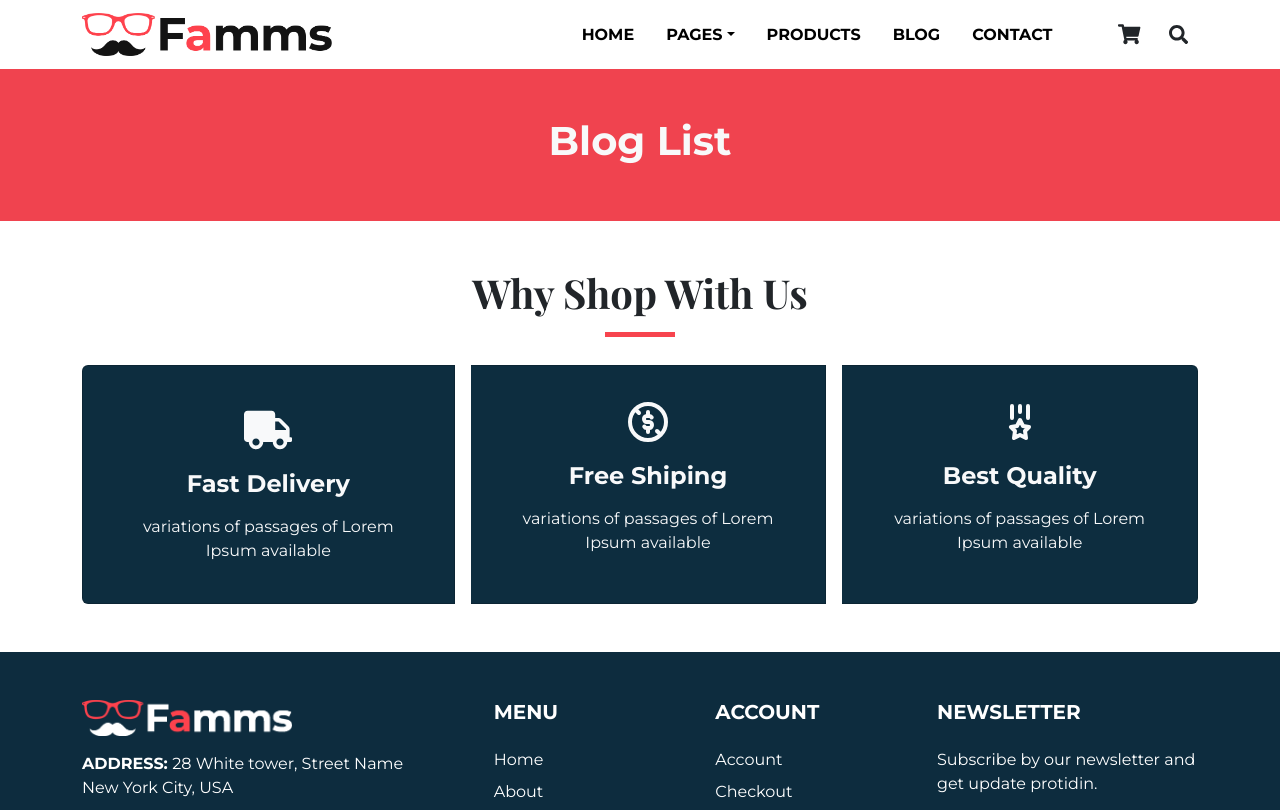
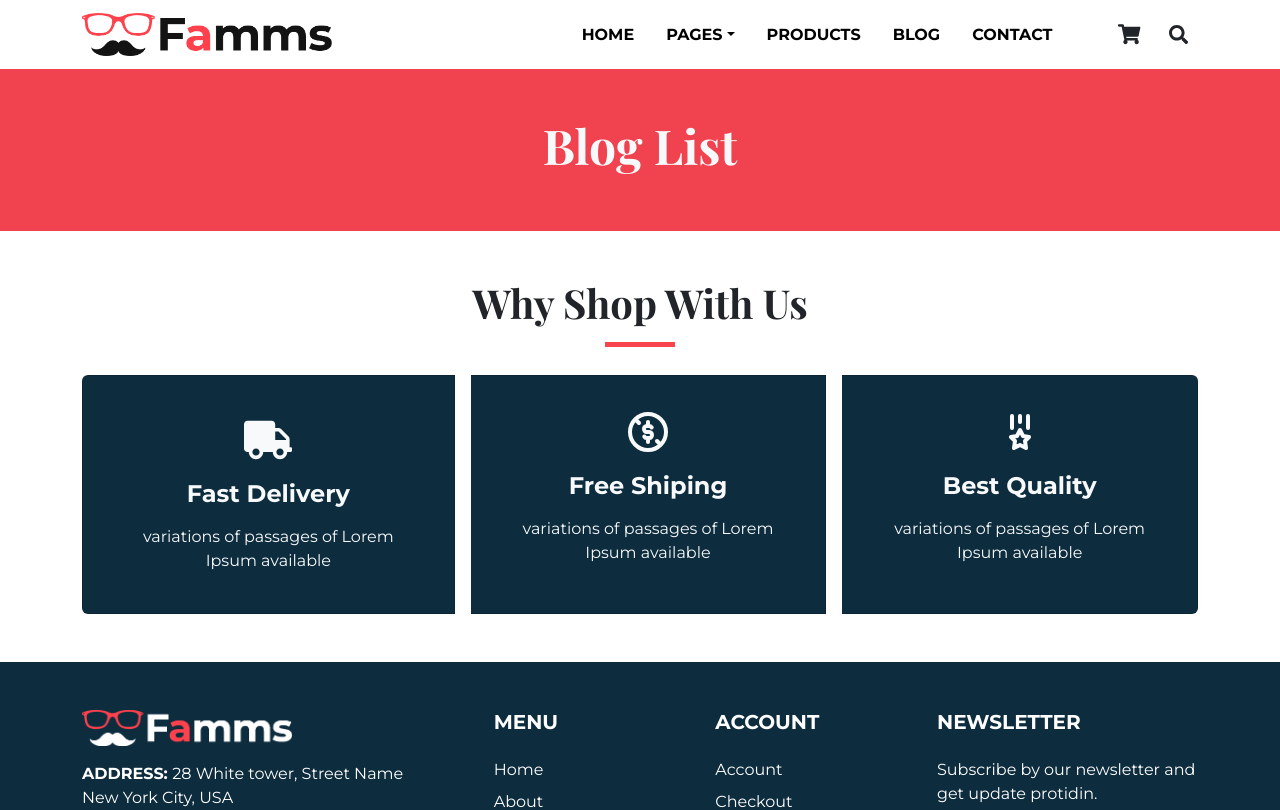
Before and after one commit to Obaadz/Famms-Template, a Next.js app: page /blog in a window 1280 px wide. Shown: the top 810 px of the page. Built offline with nearby package versions, Linux system fonts and the light colour scheme.

Commit message:
feat: Add products page

```diff
--- a/components/blog_list/blog_list.module.css
+++ /dev/null
@@ -1,3 +0,0 @@
-.blog {
-  background-color: #f0434f;
-}
--- a/components/blog_list/index.tsx
+++ /dev/null
@@ -1,15 +0,0 @@
-import { FC } from "react";
-import { Container } from "react-bootstrap";
-import styles from "./blog_list.module.css";
-
-const BlogList: FC = () => {
-  return (
-    <section className={styles.blog}>
-      <Container fluid="true" className="text-center py-5">
-        <h3 className="fs-1 fw-bolder text-light">Blog List</h3>
-      </Container>
-    </section>
-  );
-};
-
-export default BlogList;
--- /dev/null
+++ b/components/page_header/index.tsx
@@ -0,0 +1,19 @@
+import { FC, ReactNode } from "react";
+import { Container } from "react-bootstrap";
+import styles from "./page_header.module.css";
+
+type Props = {
+  children: ReactNode;
+};
+
+const PageHeader: FC<Props> = ({ children }) => {
+  return (
+    <section className={styles.page_header}>
+      <Container fluid="true" className="text-center py-5">
+        <h1 className="fw-bolder text-light">{children}</h1>
+      </Container>
+    </section>
+  );
+};
+
+export default PageHeader;
--- /dev/null
+++ b/components/page_header/page_header.module.css
@@ -0,0 +1,7 @@
+.page_header {
+  background-color: #f0434f;
+}
+
+.page_header h1 {
+  font-size: 3rem !important;
+}
--- a/pages/blog.tsx
+++ b/pages/blog.tsx
@@ -1,13 +1,15 @@
 import { FC } from "react";
 import MainLayout from "../layouts/MainLayout";
-import BlogList from "../components/blog_list";
+import PageHeader from "../components/page_header";
 import WhyShopSection from "../components/why_shop";
 
 const Blog: FC = () => {
   return (
     <MainLayout background="dark">
-      <BlogList />
-      <WhyShopSection />
+      <main>
+        <PageHeader>Blog List</PageHeader>
+        <WhyShopSection />
+      </main>
     </MainLayout>
   );
 };
```
Also changed, not shown: pages/products.tsx (added, +17 -0 lines).
